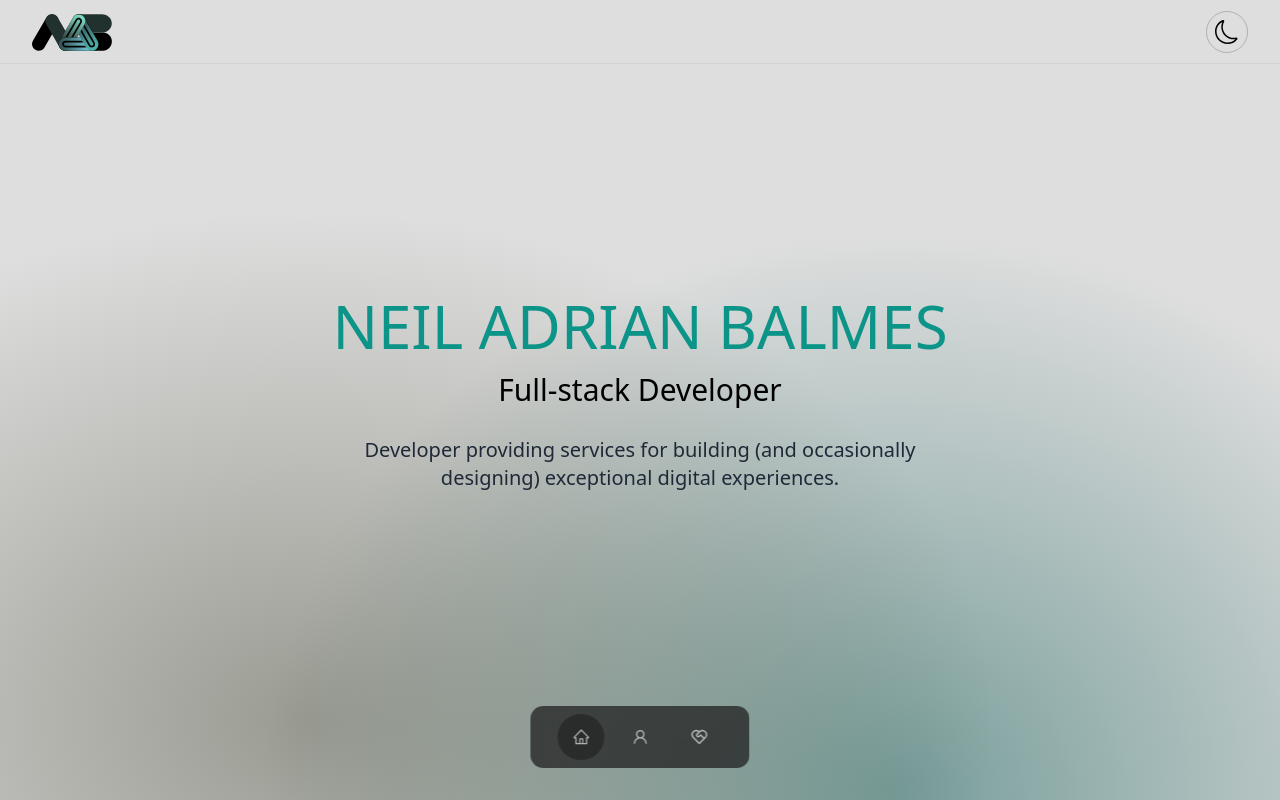
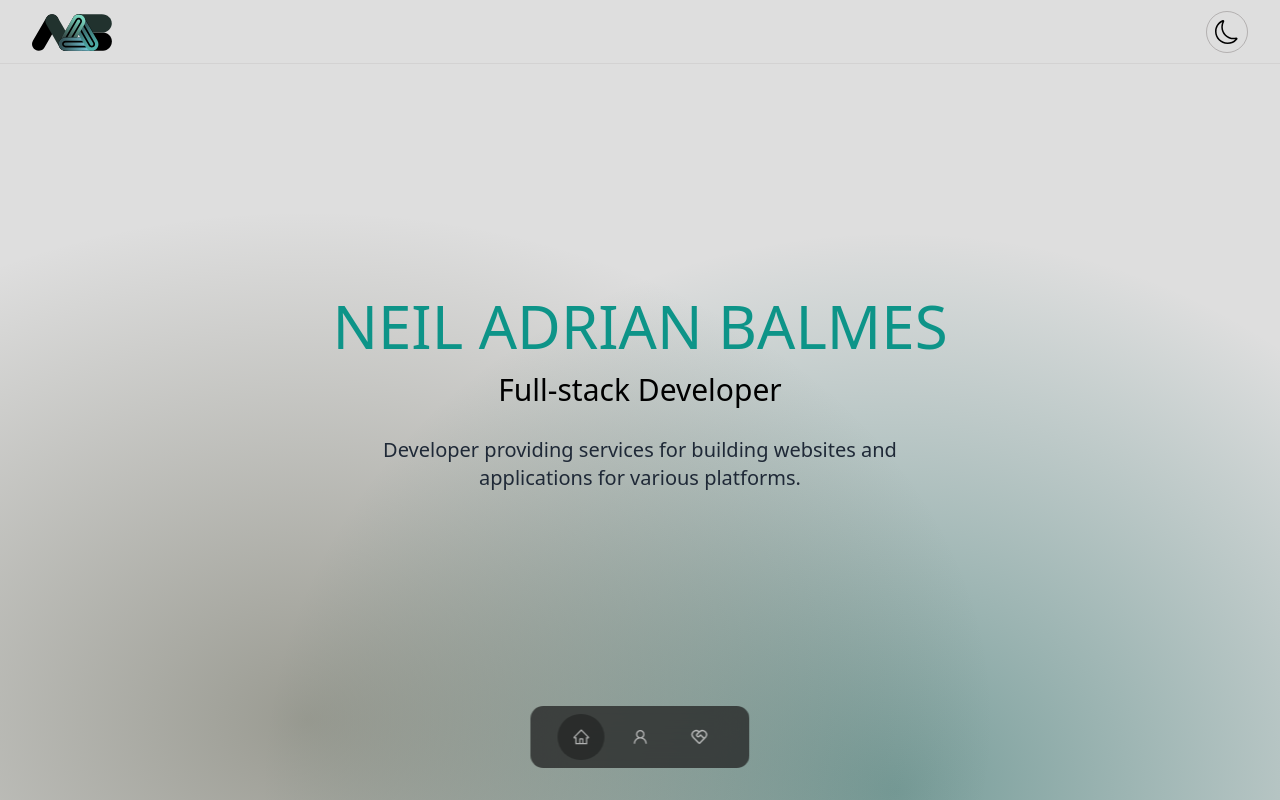
Before and after one commit to nabalmes/react-2023, a React (Create React App) app: page / in a window 1280 px wide. Built offline with nearby package versions, Linux system fonts and the light colour scheme.

Commit message:
update caption

```diff
--- a/src/Home.js
+++ b/src/Home.js
@@ -14,7 +14,7 @@ function Home() {
           {Profession}
         </h3>
         <p className="text-sm py-5 leading-5 text-gray-800 dark:text-gray-200 max-w-xl mx-auto md:text-xl">
-          Developer providing services for  building (and occasionally designing) exceptional digital experiences.
+          Developer providing services for building websites and applications for various platforms.
         </p>
       </div>
     </div>
```
